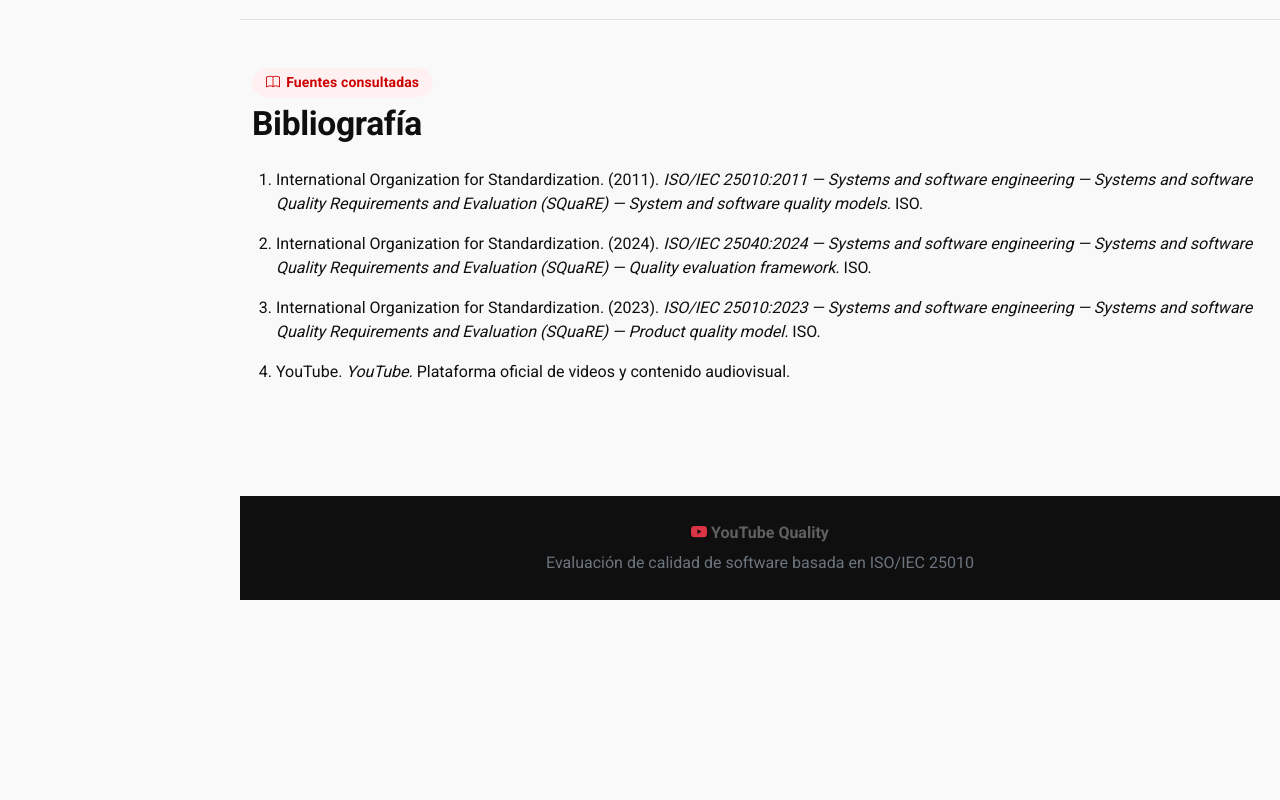
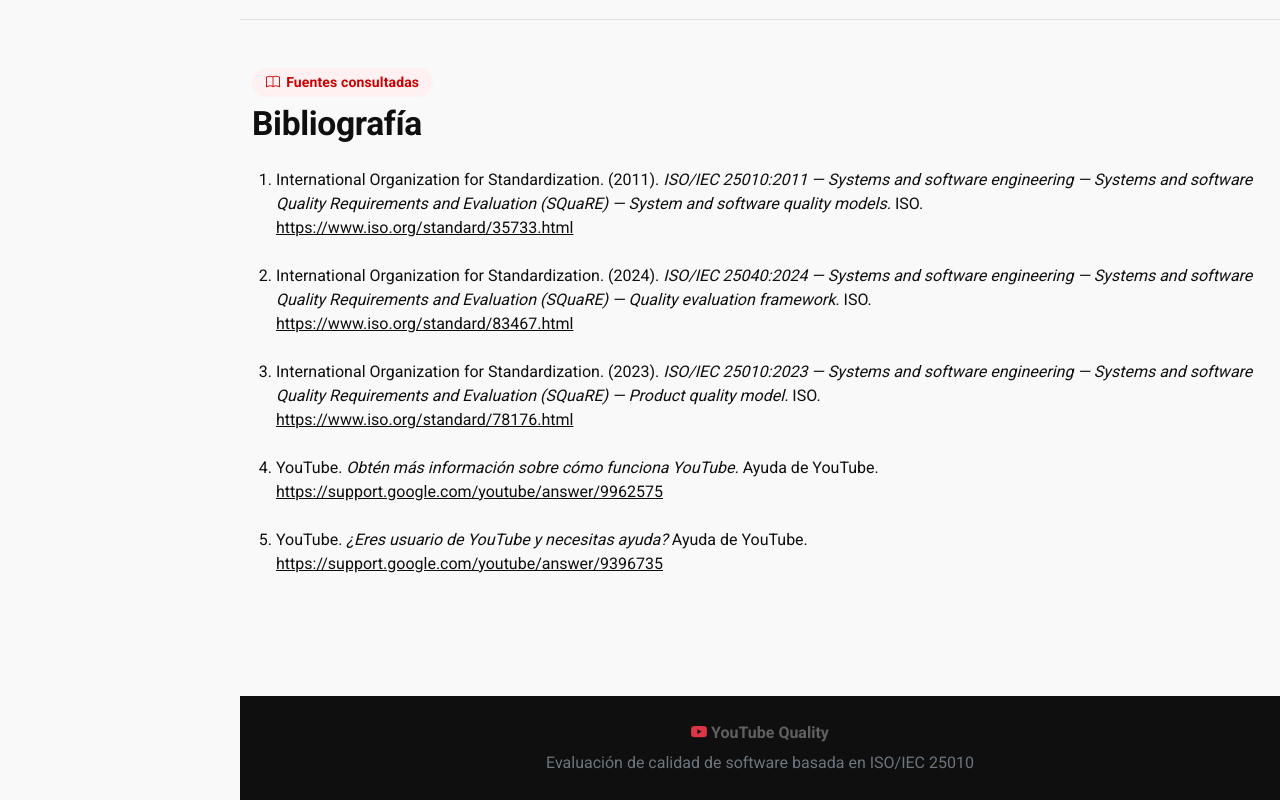
Before and after one commit to JairoVaron/evaluacion-calidad-youtube, a plain HTML site: page pages/conclusiones.html in a window 1280 px wide. Shown: the part 2713-3513 px from the top of the page. Before the commit the page ends 3313 px from the top, so only its background shows below. Drawn offline with nearby package versions, Linux system fonts and the light colour scheme.

Commit message:
Actualizar bibliografía

```diff
--- a/pages/conclusiones.html
+++ b/pages/conclusiones.html
@@ -722,6 +722,7 @@
     </div>
 
 
+
 <!-- =========================================================
      BIBLIOGRAFÍA
 ========================================================== -->
@@ -730,7 +731,6 @@
     <div class="container">
 
         <div class="feed-row-header mb-4">
-
             <div>
                 <span class="section-tag">
                     <i class="bi bi-book"></i>
@@ -739,44 +739,89 @@
 
                 <h2 class="mt-2">Bibliografía</h2>
             </div>
-
         </div>
 
         <div class="bibliografia">
 
             <ol class="ps-4">
 
-                <li class="mb-3">
+                <li class="mb-4">
                     International Organization for Standardization.
                     (2011).
-                    <em>ISO/IEC 25010:2011 — Systems and software engineering —
-                    Systems and software Quality Requirements and Evaluation
-                    (SQuaRE) — System and software quality models.</em>
+                    <em>
+                        ISO/IEC 25010:2011 — Systems and software engineering —
+                        Systems and software Quality Requirements and Evaluation
+                        (SQuaRE) — System and software quality models.
+                    </em>
                     ISO.
+                    <br>
+                    <a href="https://www.iso.org/standard/35733.html"
+                       target="_blank"
+                       rel="noopener noreferrer">
+                        https://www.iso.org/standard/35733.html
+                    </a>
                 </li>
 
-                <li class="mb-3">
+                <li class="mb-4">
                     International Organization for Standardization.
                     (2024).
-                    <em>ISO/IEC 25040:2024 — Systems and software engineering —
-                    Systems and software Quality Requirements and Evaluation
-                    (SQuaRE) — Quality evaluation framework.</em>
+                    <em>
+                        ISO/IEC 25040:2024 — Systems and software engineering —
+                        Systems and software Quality Requirements and Evaluation
+                        (SQuaRE) — Quality evaluation framework.
+                    </em>
                     ISO.
+                    <br>
+                    <a href="https://www.iso.org/standard/83467.html"
+                       target="_blank"
+                       rel="noopener noreferrer">
+                        https://www.iso.org/standard/83467.html
+                    </a>
                 </li>
 
-                <li class="mb-3">
+                <li class="mb-4">
                     International Organization for Standardization.
                     (2023).
-                    <em>ISO/IEC 25010:2023 — Systems and software engineering —
-                    Systems and software Quality Requirements and Evaluation
-                    (SQuaRE) — Product quality model.</em>
+                    <em>
+                        ISO/IEC 25010:2023 — Systems and software engineering —
+                        Systems and software Quality Requirements and Evaluation
+                        (SQuaRE) — Product quality model.
+                    </em>
                     ISO.
+                    <br>
+                    <a href="https://www.iso.org/standard/78176.html"
+                       target="_blank"
+                       rel="noopener noreferrer">
+                        https://www.iso.org/standard/78176.html
+                    </a>
                 </li>
 
-                <li class="mb-3">
+                <li class="mb-4">
                     YouTube.
-                    <em>YouTube.</em>
-                    Plataforma oficial de videos y contenido audiovisual.
+                    <em>
+                        Obtén más información sobre cómo funciona YouTube.
+                    </em>
+                    Ayuda de YouTube.
+                    <br>
+                    <a href="https://support.google.com/youtube/answer/9962575?hl=es-419"
+                       target="_blank"
+                       rel="noopener noreferrer">
+                        https://support.google.com/youtube/answer/9962575
+                    </a>
+                </li>
+
+                <li class="mb-4">
+                    YouTube.
+                    <em>
+                        ¿Eres usuario de YouTube y necesitas ayuda?
+                    </em>
+                    Ayuda de YouTube.
+                    <br>
+                    <a href="https://support.google.com/youtube/answer/9396735?hl=es-419"
+                       target="_blank"
+                       rel="noopener noreferrer">
+                        https://support.google.com/youtube/answer/9396735
+                    </a>
                 </li>
 
             </ol>
@@ -786,6 +831,7 @@
     </div>
 
 </section>
+
 
 
     <!-- =========================================================
```
